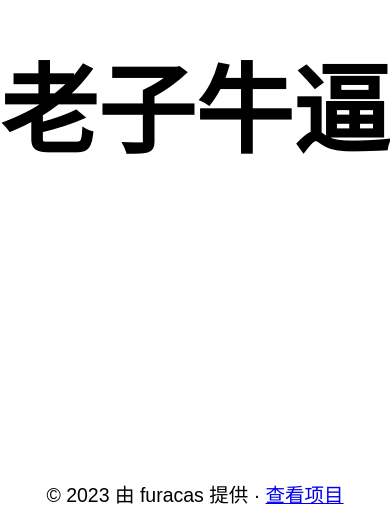
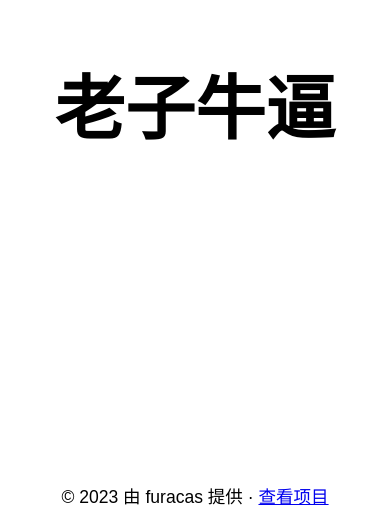
Before and after one commit to furacas/lznb, a plain HTML site: page index.html in a window 390 px wide. Shown: the part 319-844 px from the top of the page. Drawn offline with Linux system fonts and the light colour scheme.

Commit message:
✨ feat(index): adjust font sizes and footer size

```diff
--- a/index.html
+++ b/index.html
@@ -17,26 +17,28 @@
         }
 
         h1 {
-            font-size: 10vw;
+            font-size: 8vw;
             margin: 0;
+            white-space: nowrap;
         }
 
         footer {
             position: absolute;
             bottom: 2%;
-            font-size: 1vw;
+            font-size: 1.5vw;
         }
 
         @media (max-width: 600px) {
             h1 {
-                font-size: 25vw;
+                font-size: 18vw;
             }
 
             footer {
-                font-size: 5vw;
+                font-size: 4.5vw;
             }
         }
     </style>
+
 </head>
 
 <body>
```
